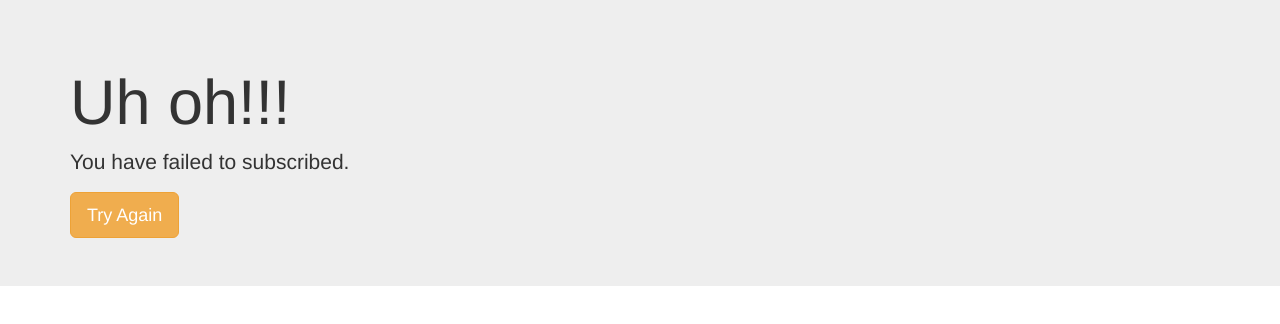
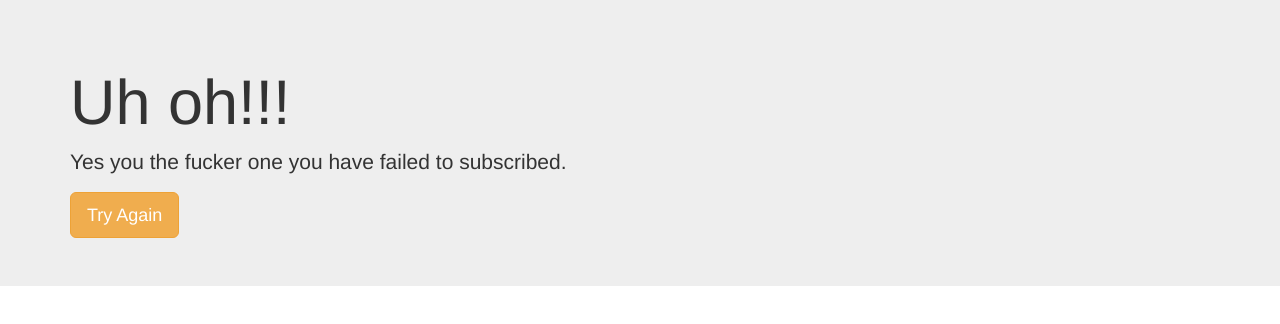
Before and after one commit to adarsh2912/Newsletter-signup, a website: page failure.html in a window 1280 px wide. Drawn offline with nearby package versions, Linux system fonts and the light colour scheme.

Commit message:
second commit

```diff
--- a/failure.html
+++ b/failure.html
@@ -9,7 +9,7 @@
 <div class="jumbotron jumbotron-fluid">
     <div class="container">
         <h1 class="display-4">Uh oh!!!</h1>
-        <p class="lead">You have failed to subscribed.</p>
+        <p class="lead">Yes you the fucker one you have failed to subscribed.</p>
         <form action="/failure" method="post">
             <button class="btn btn-lg btn-warning" type="submit" name="button">Try Again</button>
         </form>
```
Also changed, not shown: success.html (+1 -0 lines).
